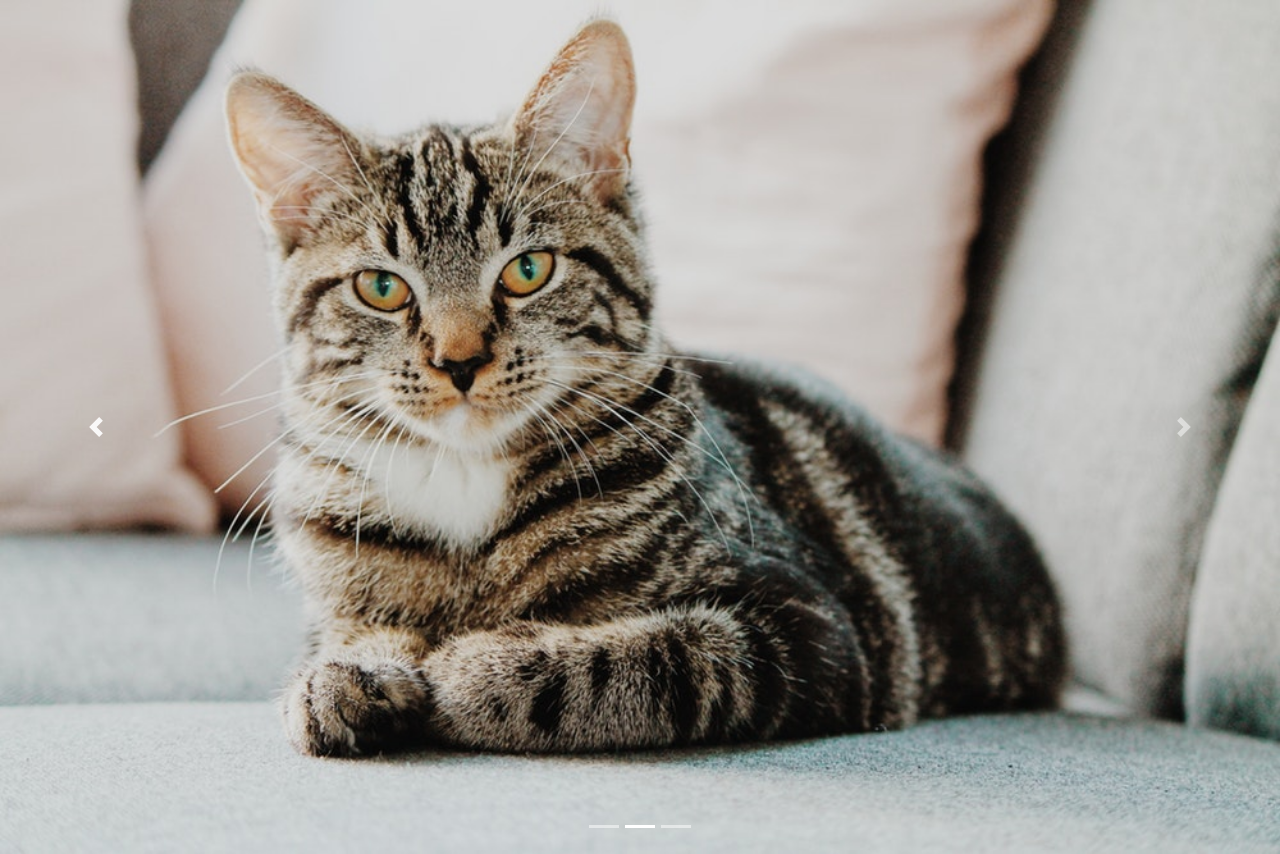
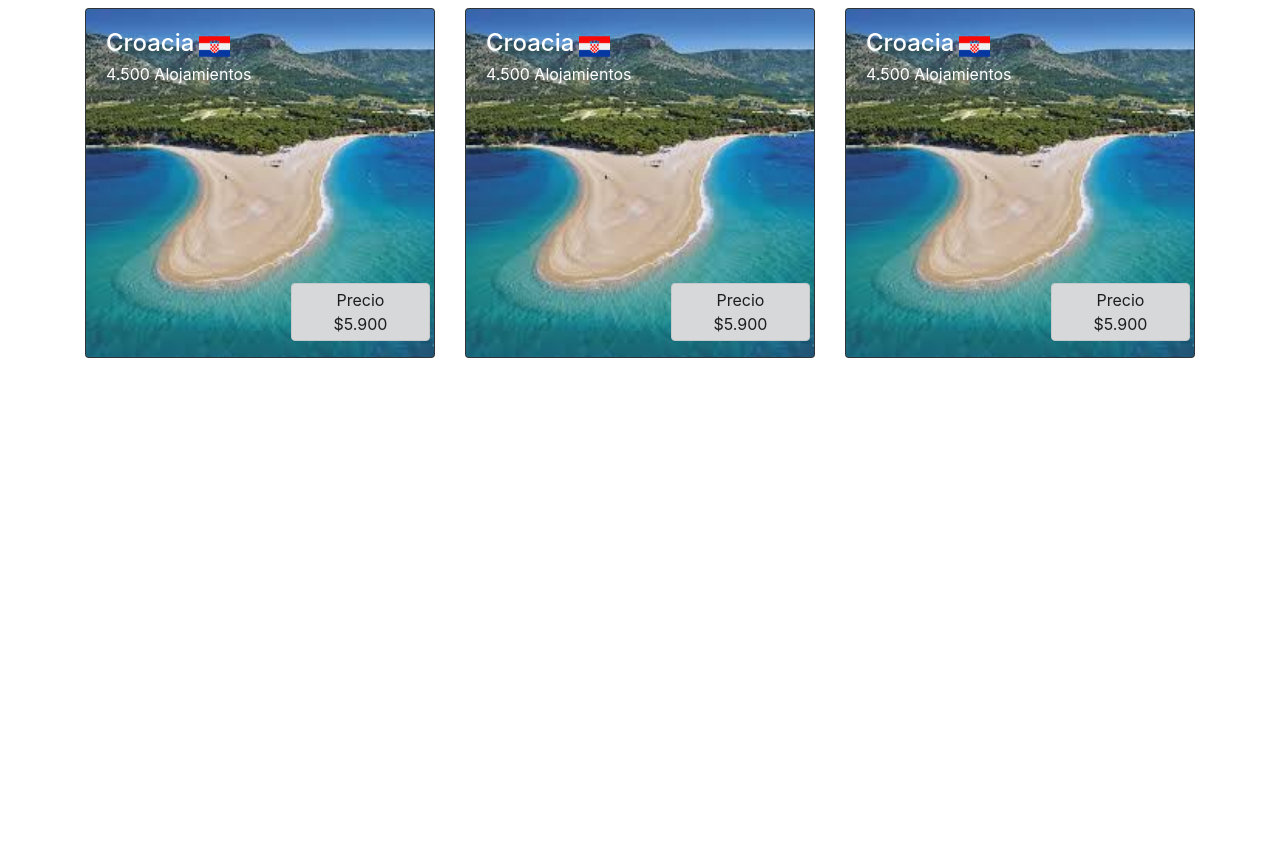
Before and after one commit to rodriguezmelisa93/hitchhiking, a website built with Parcel: page src/index.html in a window 1280 px wide. After the commit the page ends 800 px from the top, so only its background shows below. Built offline with nearby package versions, Linux system fonts and the light colour scheme.

Commit message:
New card and images

```diff
--- a/src/css/main.css
+++ b/src/css/main.css
@@ -0,0 +1,5 @@
+.c-price{
+    width: 40%;
+    right: 4px;
+    bottom: 0px;
+}
--- a/src/index.html
+++ b/src/index.html
@@ -8,32 +8,53 @@
     <link rel="stylesheet" href="./css/main.css">
 </head>
 <body>
-    <div id="carouselExampleIndicators" class="carousel slide" data-ride="carousel">
-        <ol class="carousel-indicators">
-            <li data-target="#carouselExampleIndicators" data-slide-to="0" class="active"></li>
-            <li data-target="#carouselExampleIndicators" data-slide-to="1"></li>
-            <li data-target="#carouselExampleIndicators" data-slide-to="2"></li>
-        </ol>
-        <div class="carousel-inner">
-            <div class="carousel-item active">
-            <img src="./img/cat.jpeg" class="d-block w-100" alt="Michi" />
+
+    <div class="container">
+        <div class="row content">
+            <div class="col-4">
+                <div class="card bg-dark text-white my-2">
+                    <img src="./img/croacia.jpg" class="card-img" alt="Croacia">
+                    <div class="card-img-overlay">
+                        <h4 class="card-title d-inline">Croacia</h4>
+                        <img src="./img/b-croacia.png" style="width: 10%;" class="d-inline" alt="Croacia">
+                        <p class="card-text">4.500 Alojamientos</p>
+
+                    </div>
+                    <div class="alert alert-dark text-center c-price p-1 position-absolute" role="alert">
+                            <p class="card-text">Precio </br>$5.900</p>
+                        </div>
+                </div>
             </div>
-            <div class="carousel-item">
-                <img src="./img/cat.jpeg" class="d-block w-100" alt="Michi" />
+            <div class="col-4">
+                <div class="card bg-dark text-white my-2">
+                    <img src="./img/croacia.jpg" class="card-img" alt="Croacia">
+                    <div class="card-img-overlay">
+                        <h4 class="card-title d-inline">Croacia</h4>
+                        <img src="./img/b-croacia.png" style="width: 10%;" class="d-inline" alt="Croacia">
+                        <p class="card-text">4.500 Alojamientos</p>
+                        <div class="alert alert-dark text-center c-price p-1 position-absolute" role="alert">
+                            <p class="card-text">Precio </br>$5.900</p>
+                        </div>
+                    </div>
+                </div>
             </div>
-            <div class="carousel-item">
-                <img src="./img/cat.jpeg" class="d-block w-100" alt="Michi" />
+            <div class="col-4">
+                <div class="card bg-dark text-white my-2">
+                    <img src="./img/croacia.jpg" class="card-img" alt="Croacia">
+                    <div class="card-img-overlay">
+                        <h4 class="card-title d-inline">Croacia</h4>
+                        <img src="./img/b-croacia.png" style="width: 10%;" class="d-inline" alt="Croacia">
+                        <p class="card-text">4.500 Alojamientos</p>
+                        <div class="alert alert-dark text-center c-price p-1 position-absolute" role="alert">
+                            <p class="card-text">Precio </br>$5.900</p>
+                        </div>
+                    </div>
+                </div>
             </div>
         </div>
-        <a class="carousel-control-prev" href="#carouselExampleIndicators" role="button" data-slide="prev">
-            <span class="carousel-control-prev-icon" aria-hidden="true"></span>
-            <span class="sr-only">Previous</span>
-        </a>
-        <a class="carousel-control-next" href="#carouselExampleIndicators" role="button" data-slide="next">
-            <span class="carousel-control-next-icon" aria-hidden="true"></span>
-            <span class="sr-only">Next</span>
-        </a>
     </div>
+
+
     <script type="text/javascript" src="./js/main.js"></script>
 </body>
 </html>
```
Also changed, not shown: src/detail.html (+24 -10 lines), src/img/b-croacia.png (added).
